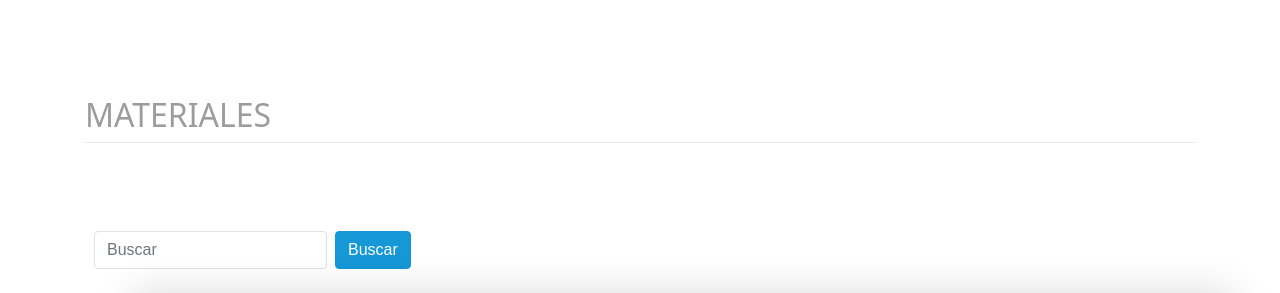
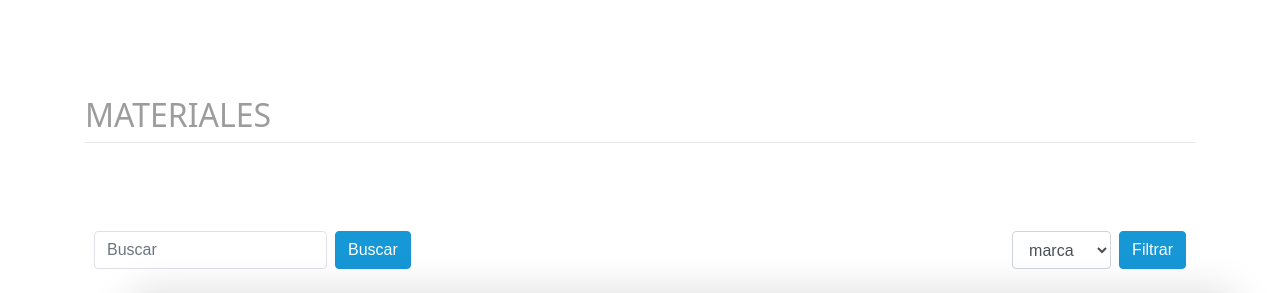
Before and after one commit to pabloplr/gestorMaterialesNP, a PHP site: page /pages/consultas/materiales.php in a window 1280 px wide; the page is wider, and only the part inside the window is pictured. Shown: the part 80-373 px from the top of that part. Run offline with PHP 8.4, Linux system fonts and the light colour scheme; data comes from the database, SQL or seed files in the repository; some libraries are stand-ins or nearby versions; some web fonts are replaced.

Commit message:
aniado ui filtro

```diff
--- a/pages/consultas/materiales.php
+++ b/pages/consultas/materiales.php
@@ -58,10 +58,25 @@
             <h2 class="titulo">MATERIALES</h2>
         </div>
         <div class="container p-4">
-            <form class="form-inline my-2 my-lg-0 align-middle">
-                <input class="form-control mr-sm-2 border" type="search" placeholder="Buscar" aria-label="Search">
-                <button class="btn  my-2 my-sm-0 btn-outline-primary btn-primary-np-blue" type="submit">Buscar</button>
-            </form>
+            <div class="d-flex flex-row justify-content-between">
+                <div>
+                    <form class="form-inline my-2 my-lg-0 align-middle">
+                        <input class="form-control mr-sm-2 border" type="search" placeholder="Buscar" aria-label="Search">
+                        <button class="btn  my-2 my-sm-0 btn-outline-primary btn-primary-np-blue" type="submit">Buscar</button>
+                    </form>
+                </div>
+                <div>
+                    <form class="form-inline my-2 my-lg-0 align-middle">
+                    <select class="form-control mr-sm-2" id="exampleFormControlSelect1">
+                        <option value="marca">marca</option>
+                        <option value="modelo">modelo</option>
+                        <option value="estado">estado</option>
+                        <option value="nombre_materiales">tipo</option>
+                    </select>
+                        <button class="btn  my-2 my-sm-0 btn-outline-primary btn-primary-np-blue" type="submit">Filtrar</button>
+                    </form>
+                </div>
+            </div>
         </div>
         <div class="limiter">
             <div class="container-table100">
```
